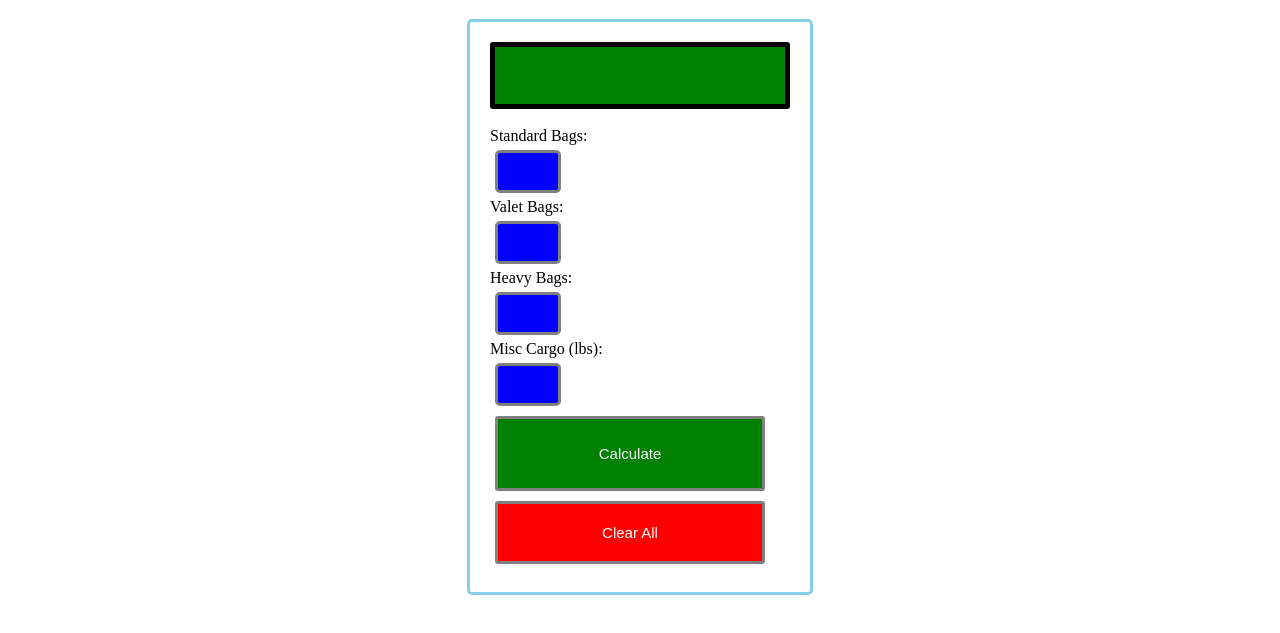
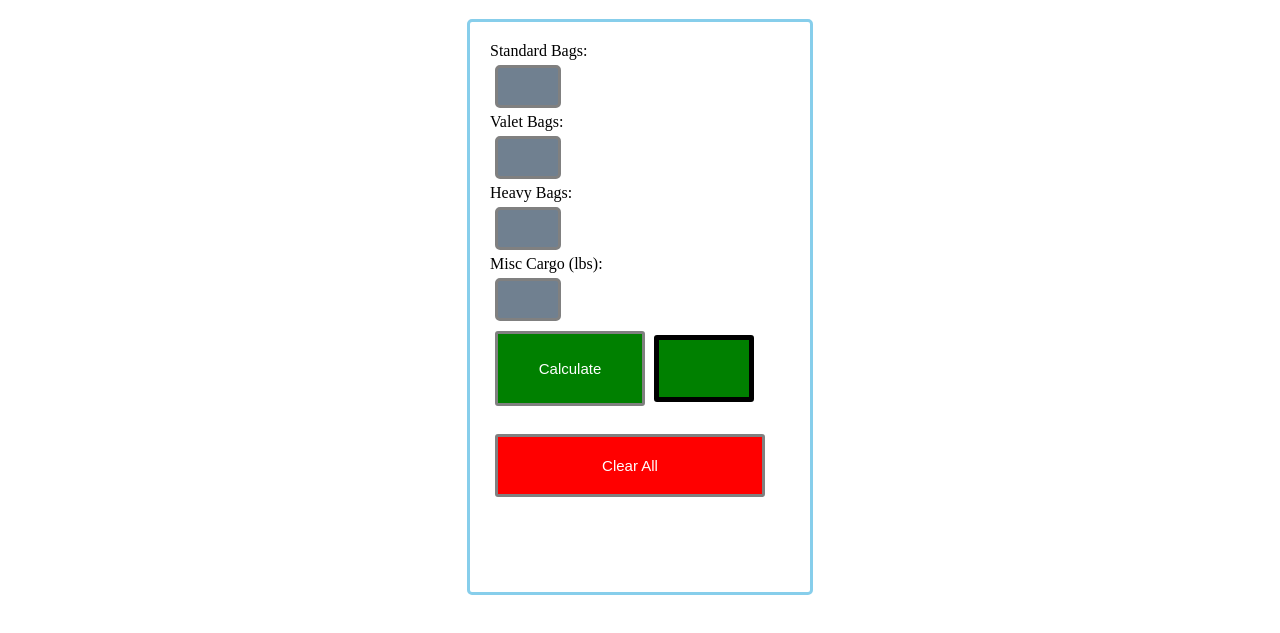
Before and after one commit to Mbarrong/Aha_Weights, a plain HTML site: page index.html in a window 1280 px wide. Shown: the part 107-740 px from the top of the page. Drawn offline with Linux system fonts and the light colour scheme.

Commit message:
Cosmetic changes

```diff
--- a/index.html
+++ b/index.html
@@ -12,10 +12,10 @@ h1 {
 	}
 
 #calculate {
-    width: 270px;
+    width: 150px;
     border: 3px solid gray;
     border-radius: 3px;
-    padding: 10px:
+    padding: 15px:
     background-color: green;
 }
 
@@ -49,10 +49,9 @@ border: 3px solid gray;
 	font-size: 15px;
 }
 
-.number_input
-{
+.number_input {
     width: 40px;
-background-color: blue;
+    background-color: slategray;
     color: white;
     border: 3px solid gray;
     border-radius: 5px;
@@ -61,8 +60,8 @@ border: 3px solid gray;
     font-size: 15px;
 }
 
-#calc{
-width: 250px;
+#answer{
+    width: 50px;
     border: 5px solid black;
 	border-radius: 3px;
 	padding: 20px;
@@ -78,10 +77,6 @@ border: 5px solid black;
 <form name = "form1">
 
 
-  <!-- This input box shows the button pressed by the user in calculator. -->
-  <input id = "calc" type ="text" name = "answer"> <br> <br>
-  <!-- Display the calculator button on the screen. -->
-  <!-- onclick() function display the number pressed by the user. -->
 
   <label for="bag_stand">Standard Bags:</label><br>
   <input class="number_input" id = "bag_stand" type = "text" name = "bag_standard_num"> <br>
@@ -96,6 +91,8 @@ border: 5px solid black;
   <input class="number_input" id = "bag_cargo" type = "text" name = "bag_cargo_lbs" oninput> <br>
 
   <input id="calculate" type="button" value="Calculate" onclick="cargo_weight();" />
+
+  <input id = "answer" type ="text" name = "answer"> <br>
 
   <script>
 
@@ -150,7 +147,7 @@ border: 5px solid black;
           }
 
           var total_cargo_weight = num_standard_bags*28 + num_valet_bags*20 + num_heavy_bags*56 + lbs_misc_cargo;
-          document.getElementById("calc").value = total_cargo_weight;
+          document.getElementById("answer").value = total_cargo_weight;
           total_cargo_weight = 0;
 
       }
@@ -162,7 +159,7 @@ border: 5px solid black;
           var field_valet_bags = the_form.elements["bag_valet"];
           var field_heavy_bags = the_form.elements["bag_heavy"];
           var field_misc_cargo = the_form.elements["bag_cargo"];
-          var field_calc = the_form.elements["calc"];
+          var field_calc = the_form.elements["answer"];
 
           field_stand_bags.value = "";
           field_valet_bags.value = "";
```
Lines whose indentation alone changed are shown as unchanged.
